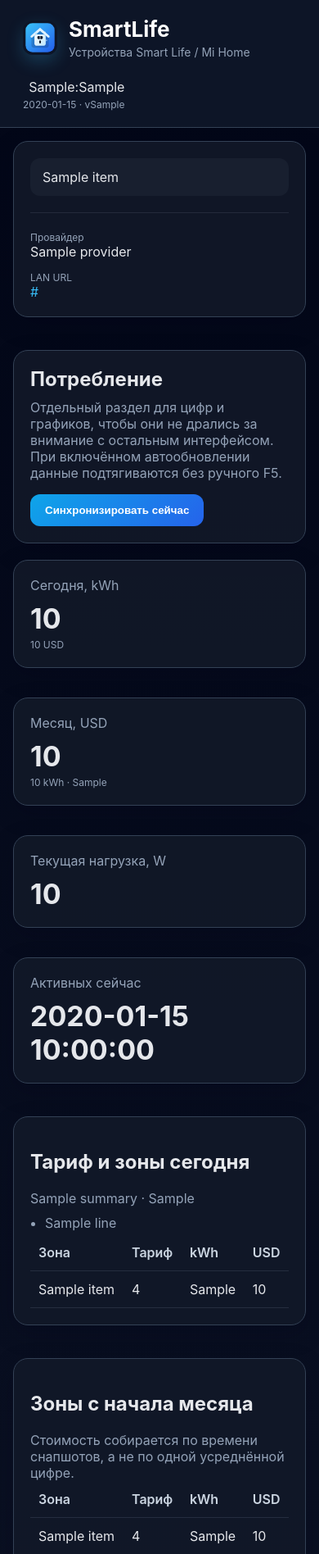
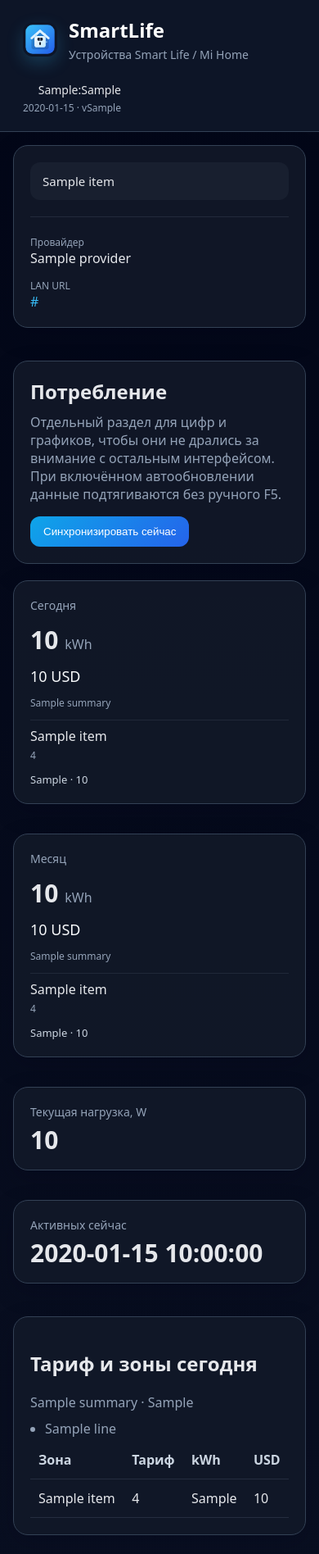
Before and after one commit to messireL/SmartLife, a Python web app: template app/templates/consumption.html in a window 390 px wide. Shown: the top 1896 px of the page at 82% size. Run offline with Jinja, Linux system fonts and the light colour scheme; the template is opened without the code that fills it: most values are stand-ins (such as "Sample title", 1, 10 or a date in 2020).

Commit message:
release: v0.9.5 lighter UI, tariff breakdown cards, and boiler wording cleanup

```diff
--- a/app/api/web.py
+++ b/app/api/web.py
@@ -513,7 +513,7 @@ def set_device_temperature_action(
 ):
     try:
         result = set_device_target_temperature(db, device_id, desired_temperature, trigger=SyncRunTrigger.MANUAL.value)
-        flash = f"Уставка обновлена: устройство #{result['device_id']} теперь держит {result['target_temperature_c']} °C."
+        flash = f"Целевая температура обновлена: устройство #{result['device_id']} теперь держит {result['target_temperature_c']} °C."
     except DeviceControlError as exc:
         flash = f"Команда не выполнена: {exc}"
     return RedirectResponse(url=f"/devices/{device_id}?tab={quote_plus(source_tab)}&flash={quote_plus(flash)}", status_code=303)
--- a/app/core/version.py
+++ b/app/core/version.py
@@ -1 +1 @@
-APP_VERSION = "0.9.4"
+__version__ = "0.9.5"
--- a/app/static/app.css
+++ b/app/static/app.css
@@ -15,7 +15,7 @@
 * { box-sizing: border-box; }
 body {
   margin: 0;
-  font-family: Inter, Arial, sans-serif;
+  font-family: system-ui, -apple-system, "Segoe UI", Roboto, Arial, sans-serif;
   background: linear-gradient(180deg, #020617 0%, #0f172a 100%);
   color: var(--text);
 }
@@ -65,8 +65,8 @@ a:hover { text-decoration: underline; }
 }
 
 .brand {
-  font-size: 26px;
-  font-weight: 700;
+  font-size: 24px;
+  font-weight: 600;
   color: white;
 }
 .subtitle { color: var(--muted); font-size: 14px; margin-top: 4px; }
@@ -87,8 +87,16 @@ a:hover { text-decoration: underline; }
   box-shadow: 0 10px 30px rgba(2, 6, 23, 0.24);
   margin-bottom: 20px;
 }
-.stat-card .stat-value { font-size: 34px; font-weight: 700; margin-top: 10px; }
-.stat-value.compact { font-size: 28px; }
+.stat-card .stat-value { font-size: 30px; font-weight: 600; line-height: 1.1; margin-top: 8px; overflow-wrap: anywhere; }
+.stat-value.compact { font-size: 24px; }
+.stat-label { font-size: 14px; }
+.stat-subvalue { margin-top: 8px; font-size: 18px; font-weight: 500; color: #f8fafc; }
+.stat-unit { font-size: 16px; font-weight: 500; color: var(--muted); }
+.stat-value-kwh { display: flex; align-items: baseline; gap: 8px; flex-wrap: wrap; }
+.stat-card-tariff { display: grid; gap: 8px; align-content: start; }
+.stat-breakdown { margin-top: 4px; display: grid; gap: 8px; }
+.stat-breakdown-row { display: flex; justify-content: space-between; gap: 12px; padding-top: 8px; border-top: 1px solid rgba(148, 163, 184, 0.12); }
+.stat-breakdown-value { text-align: right; font-size: 13px; color: #cbd5e1; }
 .muted { color: var(--muted); }
 .tiny { font-size: 12px; margin-top: 4px; }
 .toolbar, .section-header {
@@ -107,10 +115,10 @@ button {
   background: linear-gradient(135deg, #0ea5e9 0%, #2563eb 100%);
   border: 0;
   color: white;
-  padding: 12px 18px;
+  padding: 11px 16px;
   border-radius: 12px;
   cursor: pointer;
-  font-weight: 600;
+  font-weight: 500;
 }
 button:hover { filter: brightness(1.08); }
 .flash {
@@ -426,6 +434,9 @@ th { color: #cbd5e1; font-weight: 600; }
   color: var(--text);
   background: rgba(148, 163, 184, 0.06);
   border: 1px solid transparent;
+  font-size: 15px;
+  font-weight: 500;
+  line-height: 1.35;
 }
 
 .sidebar-link.active,
@@ -448,6 +459,7 @@ th { color: #cbd5e1; font-weight: 600; }
 .topbar-meta {
   text-align: right;
   color: var(--text);
+  font-size: 14px;
 }
 
 .page-hero h1 {
@@ -699,6 +711,7 @@ label {
   gap: 16px;
   padding-bottom: 10px;
   border-bottom: 1px solid rgba(148, 163, 184, 0.14);
+  font-size: 14px;
 }
 
 .form-stack {
@@ -770,7 +783,7 @@ label {
 
 .climate-grid {
   display: grid;
-  grid-template-columns: repeat(auto-fit, minmax(180px, 1fr));
+  grid-template-columns: repeat(auto-fit, minmax(220px, 1fr));
   gap: 14px;
   margin-top: 12px;
 }
@@ -785,11 +798,14 @@ label {
 }
 
 .climate-metric strong {
-  font-size: 24px;
+  font-size: 21px;
+  font-weight: 600;
+  line-height: 1.2;
+  overflow-wrap: anywhere;
 }
 
 @media (max-width: 760px) {
-  .status-row, .bulk-toolbar {
+  .status-row, .bulk-toolbar, .stat-breakdown-row {
     flex-direction: column;
     align-items: flex-start;
   }
@@ -797,4 +813,10 @@ label {
     flex-direction: column;
     align-items: stretch;
   }
+  .stat-breakdown-value {
+    text-align: left;
+  }
 }
+
+
+.sidebar-note a { overflow-wrap: anywhere; }
--- a/app/templates/consumption.html
+++ b/app/templates/consumption.html
@@ -11,10 +11,46 @@
 </section>
 
 <section class="summary-grid">
-  <article class="card stat-card"><div class="muted">Сегодня, kWh</div><div class="stat-value">{{ summary.day_total_kwh }}</div><div class="muted tiny">{{ summary.day_total_cost }} {{ summary.tariff_currency }}</div></article>
-  <article class="card stat-card"><div class="muted">Месяц, {{ summary.tariff_currency }}</div><div class="stat-value">{{ summary.month_total_cost }}</div><div class="muted tiny">{{ summary.month_total_kwh }} kWh · {{ summary.tariff_display }}</div></article>
-  <article class="card stat-card"><div class="muted">Текущая нагрузка, W</div><div class="stat-value">{{ summary.live_power_total_w }}</div></article>
-  <article class="card stat-card"><div class="muted">Активных сейчас</div><div class="stat-value">{{ summary.power_now_total }}</div></article>
+  <article class="card stat-card stat-card-tariff">
+    <div class="stat-label muted">Сегодня</div>
+    <div class="stat-value stat-value-kwh">{{ summary.day_total_kwh }} <span class="stat-unit">kWh</span></div>
+    <div class="stat-subvalue">{{ summary.day_total_cost }} {{ summary.tariff_currency }}</div>
+    <div class="muted tiny">{{ summary.tariff_mode_label }}</div>
+    <div class="stat-breakdown">
+      {% for item in summary.day_breakdown %}
+        <div class="stat-breakdown-row">
+          <div>
+            <div>{{ item.label }}</div>
+            <div class="muted tiny">{{ item.rate }}</div>
+          </div>
+          <div class="stat-breakdown-value">{{ item.energy_display }} · {{ item.cost_display }}</div>
+        </div>
+      {% else %}
+        <div class="muted tiny">Пока нет разбивки по зонам.</div>
+      {% endfor %}
+    </div>
+  </article>
+  <article class="card stat-card stat-card-tariff">
+    <div class="stat-label muted">Месяц</div>
+    <div class="stat-value stat-value-kwh">{{ summary.month_total_kwh }} <span class="stat-unit">kWh</span></div>
+    <div class="stat-subvalue">{{ summary.month_total_cost }} {{ summary.tariff_currency }}</div>
+    <div class="muted tiny">{{ summary.tariff_mode_label }}</div>
+    <div class="stat-breakdown">
+      {% for item in summary.month_breakdown %}
+        <div class="stat-breakdown-row">
+          <div>
+            <div>{{ item.label }}</div>
+            <div class="muted tiny">{{ item.rate }}</div>
+          </div>
+          <div class="stat-breakdown-value">{{ item.energy_display }} · {{ item.cost_display }}</div>
+        </div>
+      {% else %}
+        <div class="muted tiny">Пока нет разбивки по зонам.</div>
+      {% endfor %}
+    </div>
+  </article>
+  <article class="card stat-card"><div class="stat-label muted">Текущая нагрузка, W</div><div class="stat-value">{{ summary.live_power_total_w }}</div></article>
+  <article class="card stat-card"><div class="stat-label muted">Активных сейчас</div><div class="stat-value">{{ summary.power_now_total }}</div></article>
 </section>
 
 <section class="grid-2">
```
Also changed, not shown: app/services/dashboard_service.py (+32 -4 lines), app/templates/dashboard.html (+43 -7 lines), app/templates/device_detail.html (+5 -5 lines), docs/SERVER_COMMANDS.md (+7 -1 lines), docs/TRANSFER_TO_NEW_CHAT.md (+9 -4 lines), README.md.
